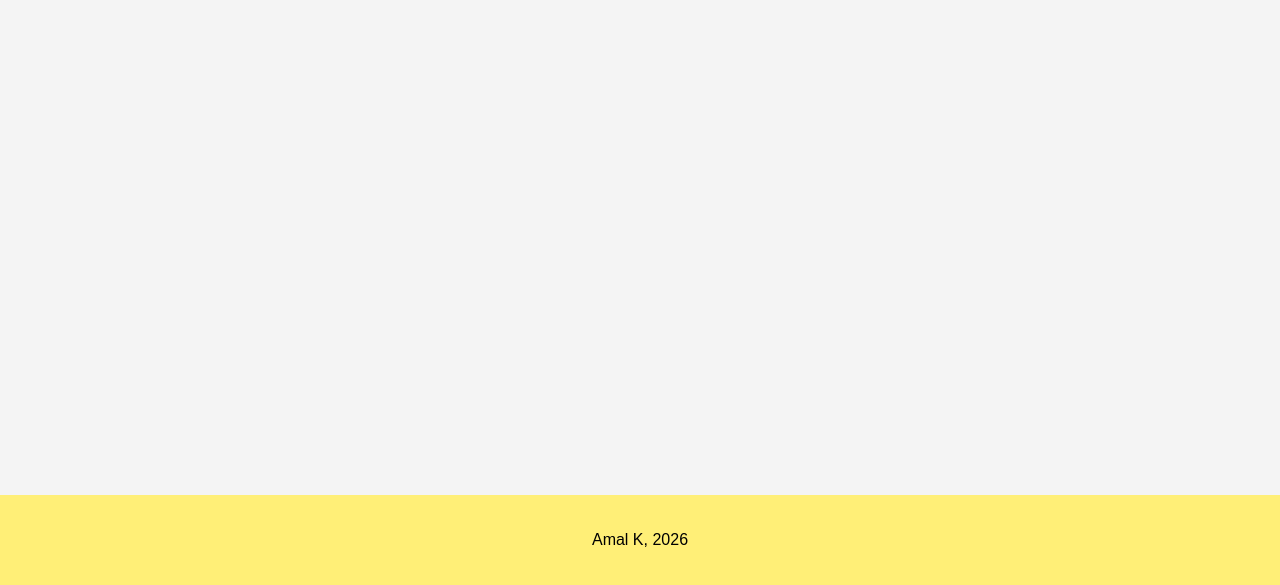
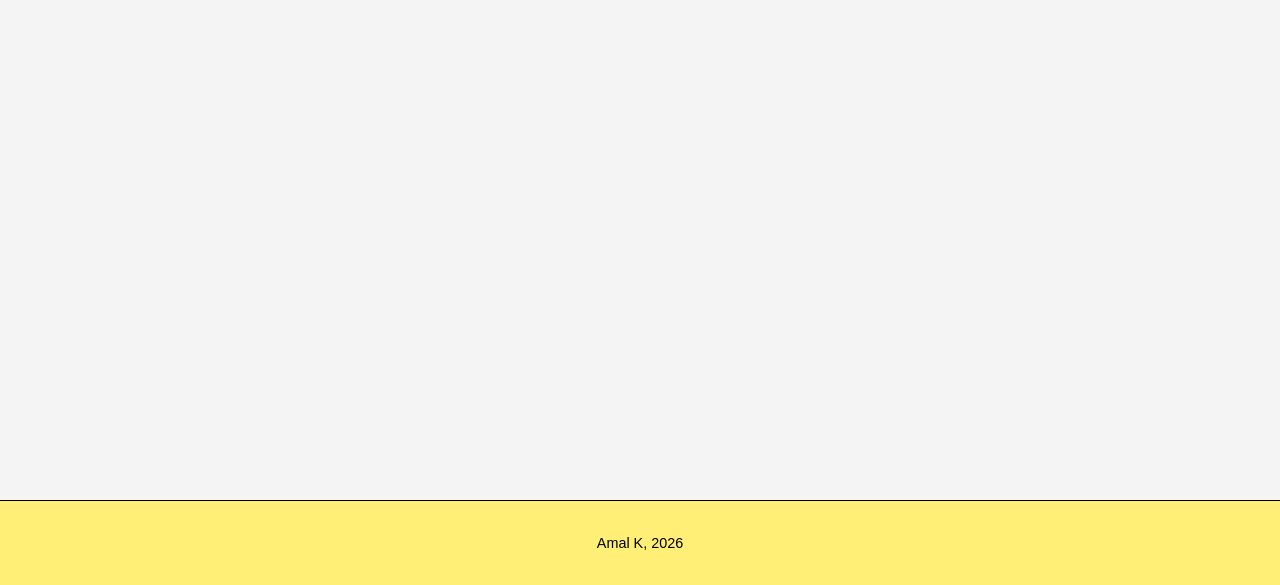
Before and after one commit to amalk-au/amalk-au.github.io, a website: page index.html in a window 1280 px wide. Shown: the part 215-800 px from the top of the page. Drawn offline with Linux system fonts and the light colour scheme.

Commit message:
style: Footer

```diff
--- a/style.css
+++ b/style.css
@@ -62,7 +62,9 @@ h1 {
 /* Footer Styling */
 footer {
   text-align: center;
+  font-size: 0.9rem;
   padding: 1rem 1.25rem;
   background: #ffef77;
   color: #000000;
+  border-top: 1px solid #000;
 }
```
